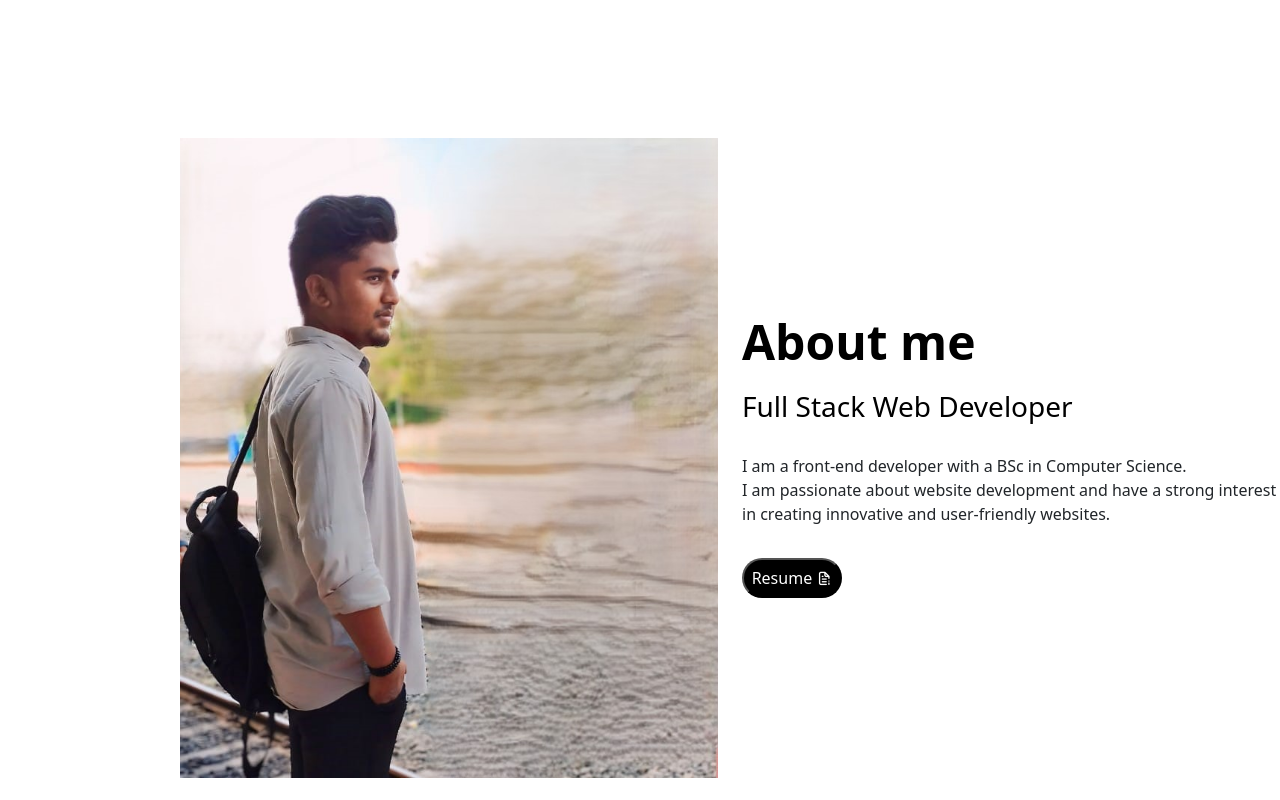
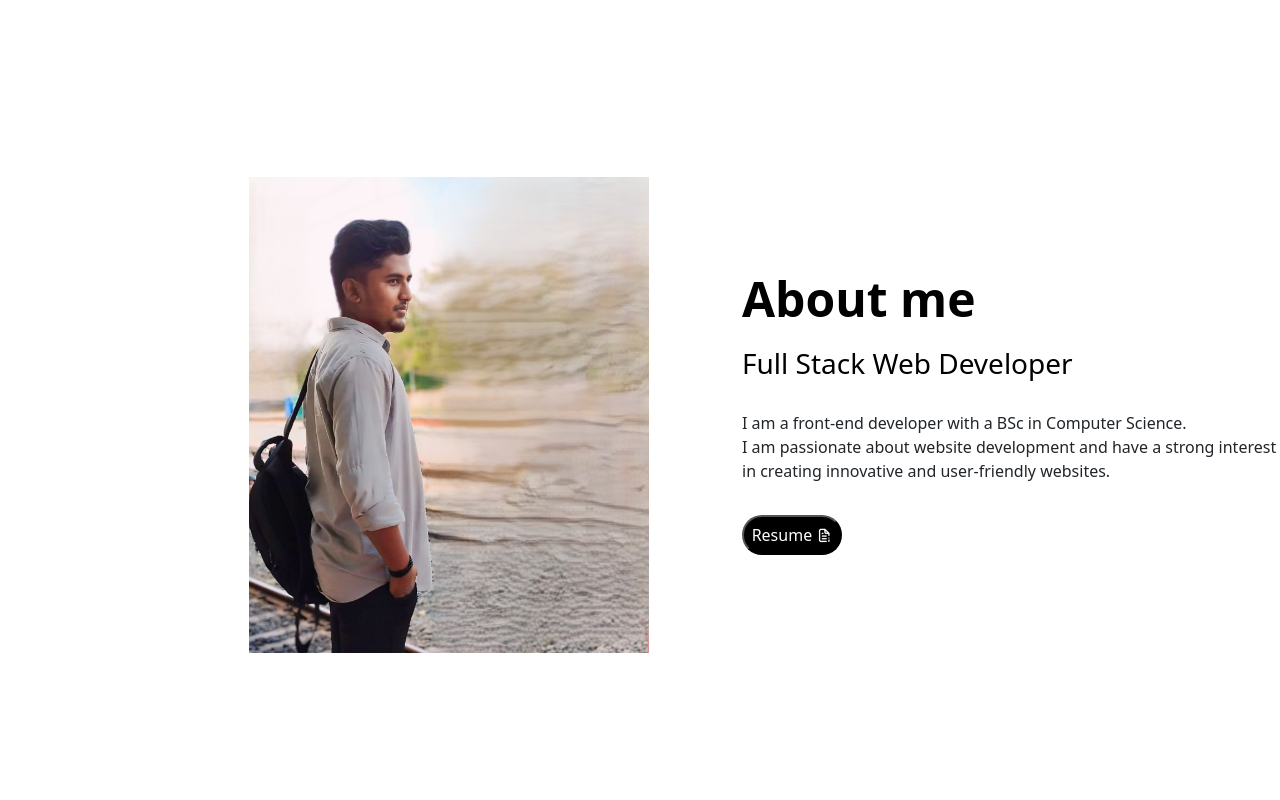
Before and after one commit to SuryaPanneer04/Personal-Website, a website: page index.html in a window 1280 px wide. Shown: the part 660-1460 px from the top of the page. Drawn offline with nearby package versions, Linux system fonts and the light colour scheme.

Commit message:
change the pic

```diff
--- a/index.html
+++ b/index.html
@@ -94,7 +94,7 @@
                 <section class="about section " id="about">
                   <div class="row  align-items-center py-5">
                     <div class="col-10 col-sm-8 col-lg-6">
-                        <img src="./asset/img/myImage.jpg" class="d-block mx-lg-auto img-fluid" alt="Bootstrap Themes" width="600" height="900" loading="lazy">
+                        <img src="./asset/img/myImage.jpg" class="d-block mx-lg-auto img-fluid" alt="Bootstrap Themes" width="400" height="500" loading="lazy">
                     </div>
                     <div class="col-lg-6">
                         <div class="text-container mb-3">
```
